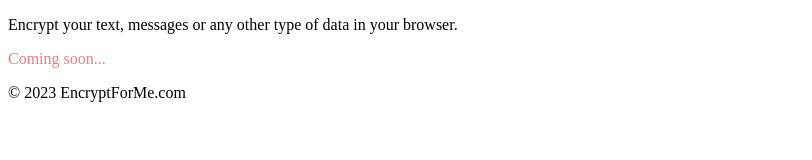
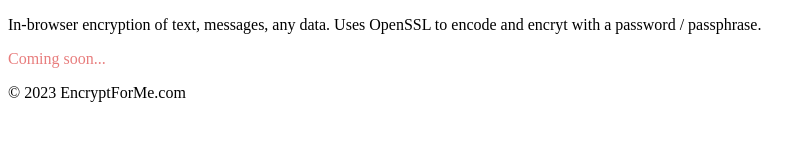
Before and after one commit to encryptforme/encryptforme.github.io, a plain HTML site: page index.html in a window 1280 px wide. Shown: the whole page, without its empty margins (0-812 px from the left). Drawn offline with Linux system fonts and the light colour scheme.

Commit message:
Update index.html

```diff
--- a/index.html
+++ b/index.html
@@ -8,7 +8,7 @@
 </head>
 
 <body>
-  <p>Encrypt your text, messages or any other type of data in your browser.</p>
+  <p>In-browser encryption of text, messages, any data. Uses OpenSSL to encode and encryt with a password / passphrase.</p>
   <p class="rainbow-text">Coming soon...</p>
   <span>&copy;</span>
   <span id="dateHere"></span>
```
